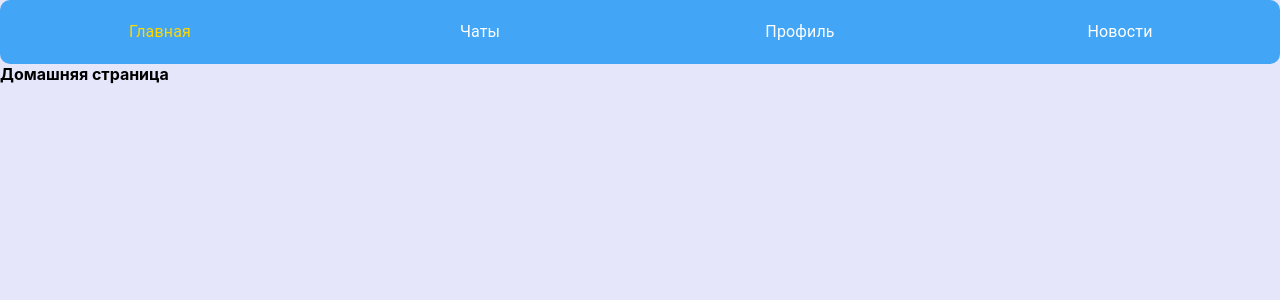
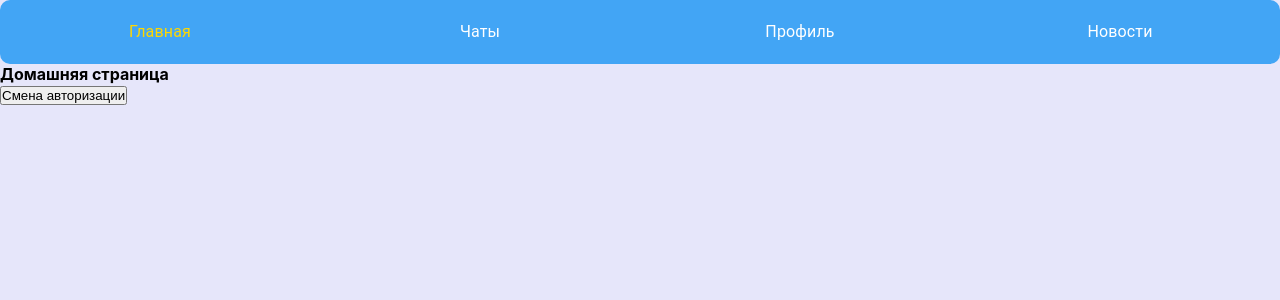
Before and after one commit to Geduardi/reactjs, a React (Create React App) app: page / in a window 1280 px wide. Shown: the top 300 px of the page. Built offline with nearby package versions, Linux system fonts and the light colour scheme.

Commit message:
Добавлены приватные роуты

```diff
--- a/src/App.js
+++ b/src/App.js
@@ -8,22 +8,31 @@ import {ChatList} from "./components/ChatList/ChatList";
 import {Theme} from "./utils/theme";
 import {Menu} from "./components/Menu/Menu";
 import {Profile} from "./screens/Profile/Profile";
-import {Articles} from "./screens/articles/Articles";
+import {Articles} from "./screens/Articles/Articles";
+import {PrivateRoute} from "./components/PrivateRoute/PrivateRoute";
+import {useState} from "react";
 
 
 function App() {
+    const [authed, setAuthed] = useState(false);
+
+    const authTrigger = () => {
+        setAuthed(!authed)
+    }
 
     return (
         <ThemeProvider theme={Theme}>
             <BrowserRouter>
                 <Menu/>
                 <Routes>
-                    <Route path={'/'} element={<Home/>}/>
-                    <Route path={'/profile'} element={<Profile/>}/>
+                    <Route path={'/'} element={<Home authTrigger={authTrigger}/>}/>
+                    <Route path={'/profile'} element={<PrivateRoute authed={authed}/>}>
+                        <Route path={'/profile'} element={<Profile/>}/>
+                    </Route>
                     <Route path={'/chat'} element={<ChatList/>}>
                         <Route path={':id'} element={<Chat/>}/>
                     </Route>
-                    <Route path={'/articles'} element={<Articles/>}/>
+                    <Route path={'/Articles'} element={<Articles/>}/>
                     <Route path={'*'} element={<Home/>}/>
                 </Routes>
             </BrowserRouter>
--- a/src/components/Menu/Menu.jsx
+++ b/src/components/Menu/Menu.jsx
@@ -29,7 +29,7 @@ export const Menu = () => {
                 </NavLink>
             </ListItem>
             <ListItem disablePadding>
-                <NavLink to={'/articles'}
+                <NavLink to={'/Articles'}
                          style={({isActive}) => ({color: isActive ? "gold" : "white"})}>
                     <ListItemButton>
                         <ListItemText primary={"Новости"}/>
--- /dev/null
+++ b/src/components/PrivateRoute/PrivateRoute.jsx
@@ -0,0 +1,7 @@
+import {Navigate, Outlet} from "react-router-dom";
+
+export const PrivateRoute = ({authed}) => {
+    return (
+        authed ? <Outlet/> : <Navigate to={'/'} replace/>
+    )
+}
--- a/src/screens/Home/Home.jsx
+++ b/src/screens/Home/Home.jsx
@@ -1,5 +1,8 @@
-export const Home = () => {
+export const Home = ({authTrigger}) => {
     return (
-        <h4>Домашняя страница</h4>
+        <>
+            <h4>Домашняя страница</h4>
+            <button onClick={() => authTrigger()}>Смена авторизации</button>
+        </>
     )
 }
```
Also changed, not shown: src/screens/Articles/Articles.css (renamed from src/screens/articles/Articles.css), src/screens/Articles/Articles.jsx (renamed from src/screens/articles/Articles.jsx), src/services/firebase.js (added).
